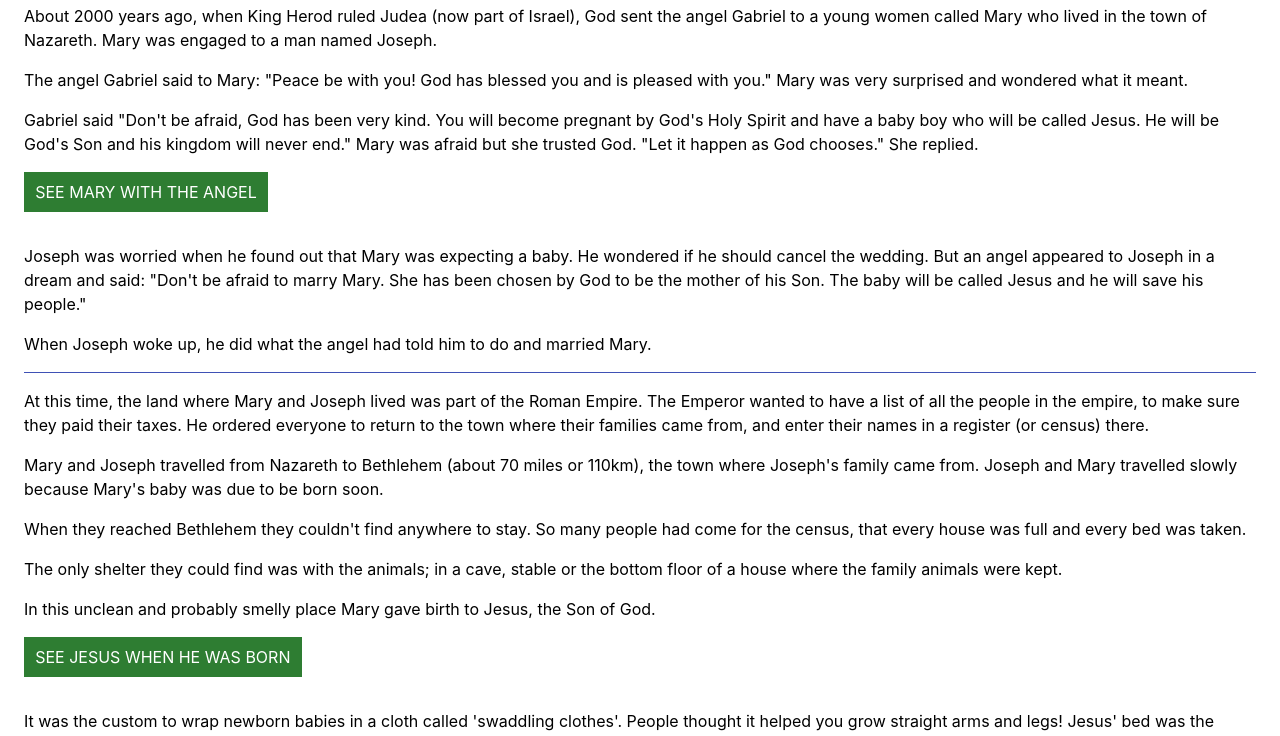
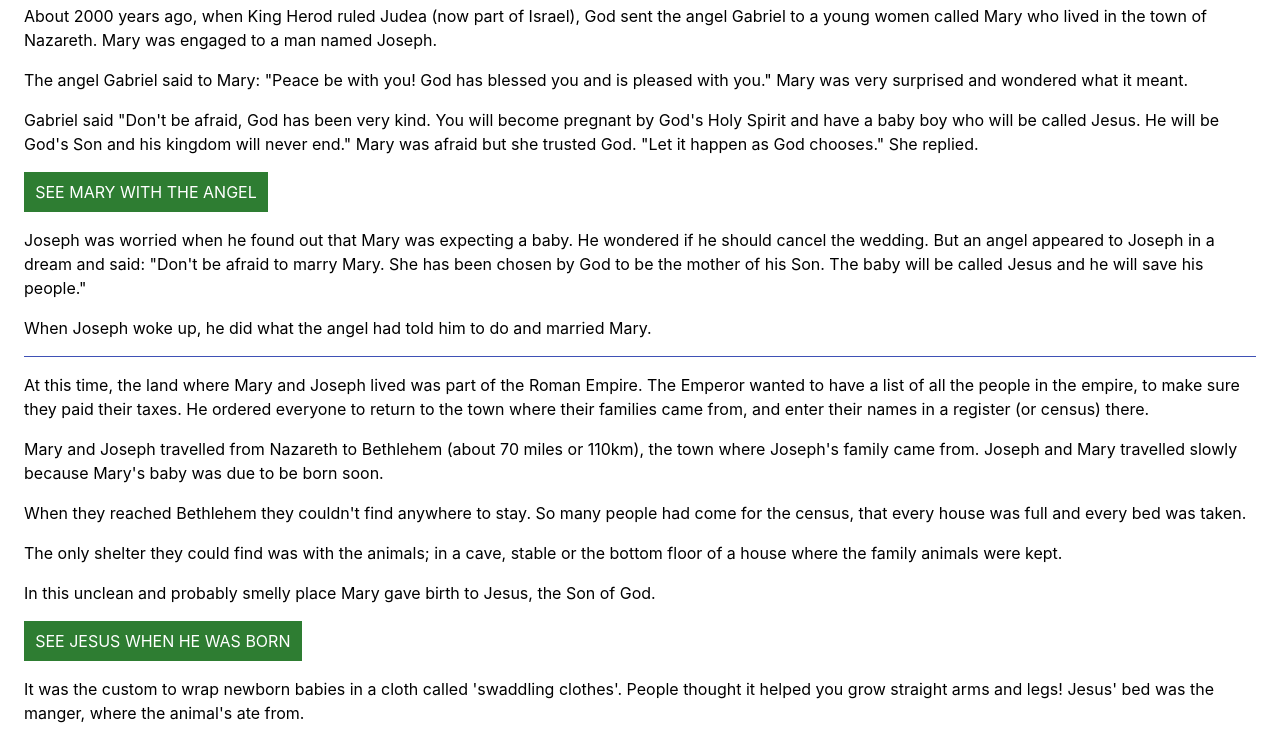
Before and after one commit to jpc101/fcs, a plain HTML site: page index.html in a window 1280 px wide. Shown: the part 56-792 px from the top of the page. Drawn offline with Linux system fonts and the light colour scheme.

Commit message:
final fiddling with margins

```diff
--- a/s.css
+++ b/s.css
@@ -49,7 +49,7 @@ margin:0 1.5em;
 }
 
 .btn {
-margin:0 0 1em 1.5em;
+margin:0 0 0 1.5em;
 padding:.5em .7em;
 border:0;
 color:#fff;
```
